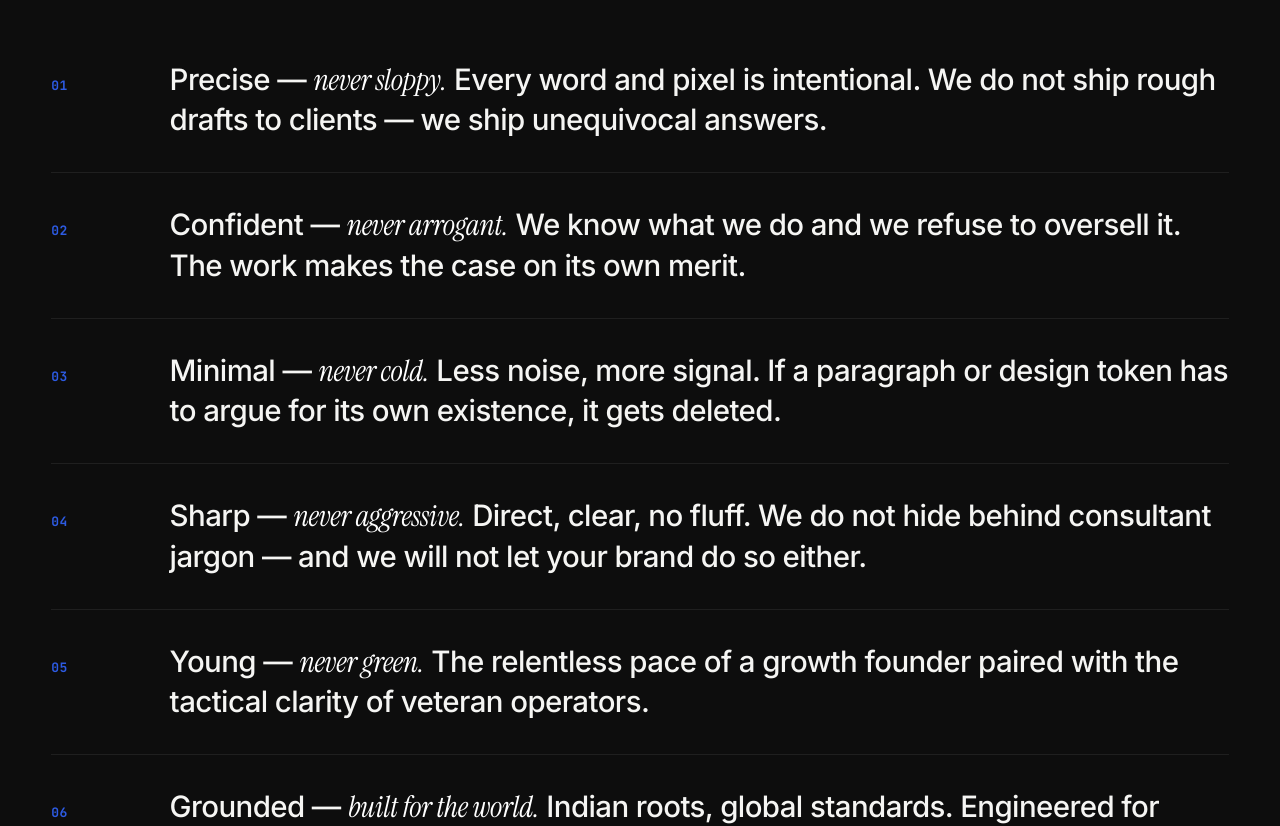
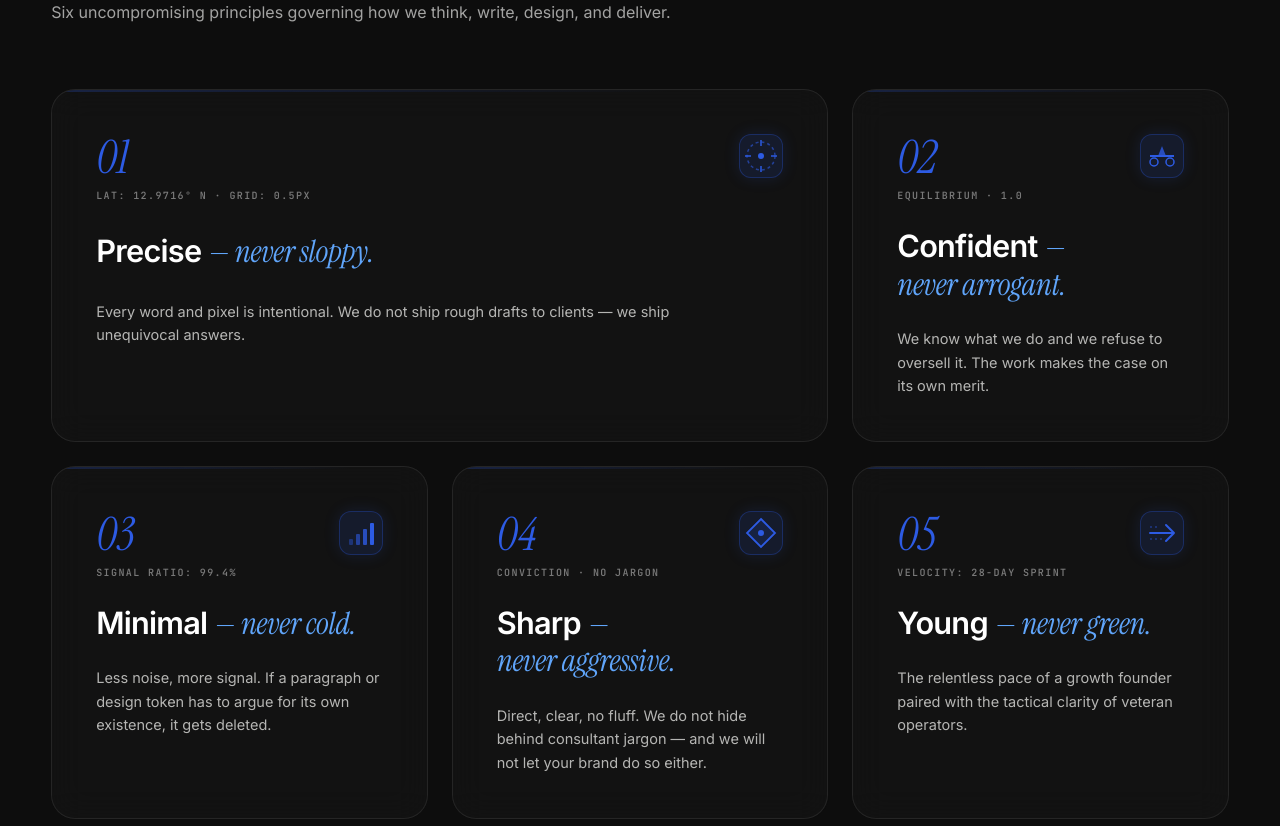
Before and after one commit to scream687/taksh-react, a Next.js app: page / in a window 1280 px wide. Shown: the part 2640-3466 px from the top of the page. Built offline with nearby package versions, Linux system fonts and the light colour scheme.

Commit message:
feat(manifesto): redesign manifesto into 6-card high-end editorial bento grid with cursor spotlight glow and bespoke micro-graphics

```diff
--- a/components/motion/SpotlightCard.tsx
+++ b/components/motion/SpotlightCard.tsx
@@ -1,54 +1,99 @@
 'use client';
 
-import React, { useRef, useCallback } from 'react';
-import { motion, HTMLMotionProps } from 'framer-motion';
+import React, { useRef, useState, useCallback } from 'react';
+import { motion } from 'framer-motion';
 
-export interface SpotlightCardProps extends HTMLMotionProps<'article'> {
+export interface SpotlightCardProps {
   children: React.ReactNode;
   className?: string;
   spotlightColor?: string;
-  spotlightRadius?: number;
+  spotlightSize?: number;
 }
 
-export function SpotlightCard({
+export const SpotlightCard: React.FC<SpotlightCardProps> = ({
   children,
   className = '',
-  spotlightColor = 'rgba(45, 91, 227, 0.15)',
-  spotlightRadius = 300,
-  ...props
-}: SpotlightCardProps) {
-  const cardRef = useRef<HTMLDivElement | null>(null);
+  spotlightColor = 'rgba(45, 91, 227, 0.16)',
+  spotlightSize = 350,
+}) => {
+  const cardRef = useRef<HTMLDivElement>(null);
+  const [mousePosition, setMousePosition] = useState({ x: -500, y: -500 });
+  const [isHovered, setIsHovered] = useState(false);
 
-  const handleMouseMove = useCallback(
-    (e: React.MouseEvent<HTMLDivElement>) => {
-      if (!cardRef.current) return;
-      const rect = cardRef.current.getBoundingClientRect();
-      const x = e.clientX - rect.left;
-      const y = e.clientY - rect.top;
-      cardRef.current.style.setProperty('--mouse-x', `${x}px`);
-      cardRef.current.style.setProperty('--mouse-y', `${y}px`);
-    },
-    []
-  );
+  const handleMouseMove = useCallback((e: React.MouseEvent<HTMLDivElement>) => {
+    if (!cardRef.current) return;
+    const rect = cardRef.current.getBoundingClientRect();
+    setMousePosition({
+      x: e.clientX - rect.left,
+      y: e.clientY - rect.top,
+    });
+  }, []);
+
+  const handleMouseEnter = useCallback(() => {
+    setIsHovered(true);
+  }, []);
+
+  const handleMouseLeave = useCallback(() => {
+    setIsHovered(false);
+    setMousePosition({ x: -500, y: -500 });
+  }, []);
 
   return (
-    <motion.article
-      {...props}
-      className={`team-card-shell ${className}`}
+    <motion.div
+      ref={cardRef}
       onMouseMove={handleMouseMove}
+      onMouseEnter={handleMouseEnter}
+      onMouseLeave={handleMouseLeave}
+      className={`spotlight-card ${className}`.trim()}
+      initial={{ opacity: 0, y: 20 }}
+      whileInView={{ opacity: 1, y: 0 }}
+      viewport={{ once: true, amount: 0.15 }}
+      transition={{ duration: 0.5, ease: [0.16, 1, 0.3, 1] }}
+      style={{
+        position: 'relative',
+        overflow: 'hidden',
+        background: 'rgba(255, 255, 255, 0.025)',
+        border: '1px solid rgba(255, 255, 255, 0.08)',
+        borderRadius: '24px',
+        backdropFilter: 'blur(16px)',
+        WebkitBackdropFilter: 'blur(16px)',
+        transition: 'border-color 0.3s ease, box-shadow 0.3s ease, transform 0.3s ease',
+      }}
     >
+      {/* Dynamic Cursor Spotlight Radial Glow */}
       <div
-        ref={cardRef}
-        className="team-card-core"
-        style={
-          {
-            '--spotlight-color': spotlightColor,
-            '--spotlight-radius': `${spotlightRadius}px`,
-          } as React.CSSProperties
-        }
-      >
+        style={{
+          position: 'absolute',
+          inset: 0,
+          pointerEvents: 'none',
+          opacity: isHovered ? 1 : 0,
+          transition: 'opacity 0.3s ease',
+          background: `radial-gradient(${spotlightSize}px circle at ${mousePosition.x}px ${mousePosition.y}px, ${spotlightColor}, transparent 80%)`,
+          zIndex: 1,
+        }}
+      />
+
+      {/* Top Hairline Accent */}
+      <div
+        style={{
+          position: 'absolute',
+          top: 0,
+          left: 0,
+          right: 0,
+          height: '2px',
+          background: 'linear-gradient(90deg, rgba(45, 91, 227, 0.6) 0%, transparent 80%)',
+          opacity: isHovered ? 1 : 0.4,
+          transition: 'opacity 0.3s ease',
+          zIndex: 2,
+        }}
+      />
+
+      {/* Card Content Container */}
+      <div style={{ position: 'relative', zIndex: 2, width: '100%', height: '100%' }}>
         {children}
       </div>
-    </motion.article>
+    </motion.div>
   );
-}
+};
+
+export default SpotlightCard;
--- a/components/sections/ManifestoSection.tsx
+++ b/components/sections/ManifestoSection.tsx
@@ -2,52 +2,141 @@
 
 import React from 'react';
 import { motion } from 'framer-motion';
-import { ScrollRevealSentence } from '@/components/motion/ScrollRevealText';
+import { SpotlightCard } from '@/components/motion/SpotlightCard';
 import { GradualBlur } from '@/components/motion/GradualBlur';
 
 const PRINCIPLES = [
   {
     num: '01',
-    lead: 'Precise —',
+    lead: 'Precise',
     italicText: 'never sloppy.',
-    rest: "Every word and pixel is intentional. We do not ship rough drafts to clients — we ship unequivocal answers.",
+    body: 'Every word and pixel is intentional. We do not ship rough drafts to clients — we ship unequivocal answers.',
+    tag: 'LAT: 12.9716° N · GRID: 0.5px',
+    graphicType: 'crosshair',
+    spanClass: 'manifesto-card--wide',
   },
   {
     num: '02',
-    lead: 'Confident —',
+    lead: 'Confident',
     italicText: 'never arrogant.',
-    rest: "We know what we do and we refuse to oversell it. The work makes the case on its own merit.",
+    body: 'We know what we do and we refuse to oversell it. The work makes the case on its own merit.',
+    tag: 'EQUILIBRIUM · 1.0',
+    graphicType: 'scale',
+    spanClass: '',
   },
   {
     num: '03',
-    lead: 'Minimal —',
+    lead: 'Minimal',
     italicText: 'never cold.',
-    rest: "Less noise, more signal. If a paragraph or design token has to argue for its own existence, it gets deleted.",
+    body: 'Less noise, more signal. If a paragraph or design token has to argue for its own existence, it gets deleted.',
+    tag: 'SIGNAL RATIO: 99.4%',
+    graphicType: 'signal',
+    spanClass: '',
   },
   {
     num: '04',
-    lead: 'Sharp —',
+    lead: 'Sharp',
     italicText: 'never aggressive.',
-    rest: "Direct, clear, no fluff. We do not hide behind consultant jargon — and we will not let your brand do so either.",
+    body: 'Direct, clear, no fluff. We do not hide behind consultant jargon — and we will not let your brand do so either.',
+    tag: 'CONVICTION · NO JARGON',
+    graphicType: 'diamond',
+    spanClass: '',
   },
   {
     num: '05',
-    lead: 'Young —',
+    lead: 'Young',
     italicText: 'never green.',
-    rest: "The relentless pace of a growth founder paired with the tactical clarity of veteran operators.",
+    body: 'The relentless pace of a growth founder paired with the tactical clarity of veteran operators.',
+    tag: 'VELOCITY: 28-DAY SPRINT',
+    graphicType: 'velocity',
+    spanClass: '',
   },
   {
     num: '06',
-    lead: 'Grounded —',
+    lead: 'Grounded',
     italicText: 'built for the world.',
-    rest: 'Indian roots, global standards. Engineered for growth-stage businesses competing at international scale.',
+    body: 'Indian roots, global standards. Engineered for growth-stage businesses competing at international scale.',
+    tag: 'BLR · SFO · NYC · LON',
+    graphicType: 'globe',
+    spanClass: 'manifesto-card--wide',
   },
 ];
 
+function RenderMicroGraphic({ type }: { type: string }) {
+  if (type === 'crosshair') {
+    return (
+      <div className="manifesto-graphic">
+        <svg width="36" height="36" viewBox="0 0 36 36" fill="none">
+          <circle cx="18" cy="18" r="14" stroke="#2D5BE3" strokeWidth="1.5" strokeDasharray="3 3" opacity="0.6" />
+          <circle cx="18" cy="18" r="3" fill="#2D5BE3" />
+          <line x1="18" y1="2" x2="18" y2="8" stroke="#2D5BE3" strokeWidth="1.5" />
+          <line x1="18" y1="28" x2="18" y2="34" stroke="#2D5BE3" strokeWidth="1.5" />
+          <line x1="2" y1="18" x2="8" y2="18" stroke="#2D5BE3" strokeWidth="1.5" />
+          <line x1="28" y1="18" x2="34" y2="18" stroke="#2D5BE3" strokeWidth="1.5" />
+        </svg>
+      </div>
+    );
+  }
+  if (type === 'scale') {
+    return (
+      <div className="manifesto-graphic">
+        <svg width="36" height="36" viewBox="0 0 36 36" fill="none">
+          <line x1="6" y1="18" x2="30" y2="18" stroke="#2D5BE3" strokeWidth="2" />
+          <polygon points="18,8 22,18 14,18" fill="#2D5BE3" opacity="0.8" />
+          <circle cx="10" cy="24" r="4" stroke="#2D5BE3" strokeWidth="1.5" />
+          <circle cx="26" cy="24" r="4" stroke="#2D5BE3" strokeWidth="1.5" />
+        </svg>
+      </div>
+    );
+  }
+  if (type === 'signal') {
+    return (
+      <div className="manifesto-graphic">
+        <svg width="36" height="36" viewBox="0 0 36 36" fill="none">
+          <rect x="6" y="24" width="4" height="6" rx="1" fill="#2D5BE3" opacity="0.4" />
+          <rect x="13" y="19" width="4" height="11" rx="1" fill="#2D5BE3" opacity="0.6" />
+          <rect x="20" y="14" width="4" height="16" rx="1" fill="#2D5BE3" opacity="0.8" />
+          <rect x="27" y="8" width="4" height="22" rx="1" fill="#2D5BE3" />
+        </svg>
+      </div>
+    );
+  }
+  if (type === 'diamond') {
+    return (
+      <div className="manifesto-graphic">
+        <svg width="36" height="36" viewBox="0 0 36 36" fill="none">
+          <polygon points="18,4 32,18 18,32 4,18" stroke="#2D5BE3" strokeWidth="1.8" fill="rgba(45, 91, 227, 0.12)" />
+          <circle cx="18" cy="18" r="3" fill="#2D5BE3" />
+        </svg>
+      </div>
+    );
+  }
+  if (type === 'velocity') {
+    return (
+      <div className="manifesto-graphic">
+        <svg width="36" height="36" viewBox="0 0 36 36" fill="none">
+          <path d="M6 18H30M30 18L22 10M30 18L22 26" stroke="#2D5BE3" strokeWidth="2" strokeLinecap="round" strokeLinejoin="round" />
+          <line x1="6" y1="12" x2="16" y2="12" stroke="#2D5BE3" strokeWidth="1.5" strokeDasharray="2 3" opacity="0.5" />
+          <line x1="6" y1="24" x2="20" y2="24" stroke="#2D5BE3" strokeWidth="1.5" strokeDasharray="2 3" opacity="0.5" />
+        </svg>
+      </div>
+    );
+  }
+  return (
+    <div className="manifesto-graphic">
+      <svg width="36" height="36" viewBox="0 0 36 36" fill="none">
+        <circle cx="18" cy="18" r="14" stroke="#2D5BE3" strokeWidth="1.8" />
+        <ellipse cx="18" cy="18" rx="7" ry="14" stroke="#2D5BE3" strokeWidth="1.2" strokeDasharray="2 2" />
+        <line x1="4" y1="18" x2="32" y2="18" stroke="#2D5BE3" strokeWidth="1.4" />
+      </svg>
+    </div>
+  );
+}
+
 export function ManifestoSection() {
   return (
-    <section className="section section--void" id="manifesto" style={{ position: 'relative' }}>
-      {/* Top & Bottom Gradual Scroll Blur */}
+    <section className="section section--void manifesto-section" id="manifesto" style={{ position: 'relative' }}>
+      {/* Top & Bottom Optical Gradual Blur */}
       <GradualBlur position="both" height="60px" strength={8} />
 
       <div className="container" style={{ position: 'relative', zIndex: 2 }}>
@@ -59,25 +148,66 @@ export function ManifestoSection() {
           viewport={{ once: true, amount: 0.2 }}
           transition={{ duration: 0.55, ease: [0.16, 1, 0.3, 1] }}
         >
-          <span className="label label--paper">Manifesto · 01</span>
-          <h2 className="section__title">
+          <span className="label label--paper">Manifesto · 06</span>
+          <h2 className="section__title" style={{ color: '#F5F5F3' }}>
             The brand is not a veneer.
             <br />
-            It is the <em>operating system.</em>
+            It is the <em style={{ color: '#60A5FA' }}>operating system.</em>
           </h2>
+          <p
+            style={{
+              fontSize: 'clamp(16px, 1.2vw, 19px)',
+              color: 'rgba(245, 245, 243, 0.65)',
+              maxWidth: '640px',
+              lineHeight: '1.6',
+              margin: '12px 0 0 0',
+            }}
+          >
+            Six uncompromising principles governing how we think, write, design, and deliver.
+          </p>
         </motion.div>
 
-        {/* Kinetic Scroll-Revealed Principles */}
-        <div style={{ marginTop: '32px' }}>
+        {/* 6-Card High-End Bento Grid */}
+        <div className="manifesto-bento-grid">
           {PRINCIPLES.map((item) => (
-            <ScrollRevealSentence
+            <SpotlightCard
               key={item.num}
-              num={item.num}
-              lead={item.lead}
-              italicText={item.italicText}
-              rest={item.rest}
-            />
+              className={`manifesto-bento-card ${item.spanClass}`}
+              spotlightColor="rgba(45, 91, 227, 0.18)"
+            >
+              <div className="manifesto-card__body">
+                {/* Card Top: Number, Tag & Micro-Graphic */}
+                <div className="manifesto-card__header">
+                  <div className="manifesto-card__num-wrap">
+                    <span className="manifesto-card__num">{item.num}</span>
+                    <span className="manifesto-card__tag">{item.tag}</span>
+                  </div>
+                  <RenderMicroGraphic type={item.graphicType} />
+                </div>
+
+                {/* Card Center: Lead & Italic Heading */}
+                <div className="manifesto-card__title-wrap">
+                  <h3 className="manifesto-card__lead">
+                    {item.lead}{' '}
+                    <span className="manifesto-card__italic">&mdash; {item.italicText}</span>
+                  </h3>
+                </div>
+
+                {/* Card Bottom: Body Statement */}
+                <p className="manifesto-card__text">
+                  {item.body}
+                </p>
+              </div>
+            </SpotlightCard>
           ))}
+        </div>
+
+        {/* Studio Doctrine Guarantee Pill */}
+        <div className="manifesto-footer-note">
+          <div className="proc-mono__footer-pill">
+            <span className="proc-mono__footer-dot" />
+            <span>UNCOMPROMISING COMMERCIAL RIGOR · PRODUCTION FIGMA DELIVERABLES · FIXED 28-DAY SPRINT</span>
+          </div>
         </div>
       </div>
     </section>
--- a/public/site.css
+++ b/public/site.css
@@ -612,51 +612,142 @@ p {
   display: inline;
 }
 
-/* ── Manifesto principles ─────────────────────────────────── */
-.principles {
+/* ── Manifesto Bento Grid ─────────────────────────────────── */
+.manifesto-section {
+  background: var(--void, #0D0D0D);
+  padding: clamp(96px, 10vw, 140px) 0;
+}
+
+.manifesto-bento-grid {
   display: grid;
   grid-template-columns: repeat(3, 1fr);
-  border-top: 1px solid var(--border-dark);
-  border-left: 1px solid var(--border-dark);
-}
-
-.section--void .principles {
-  border-color: var(--border-dark);
-}
-
-.principle {
-  padding: 40px 36px 44px;
-  border-right: 1px solid var(--border-dark);
-  border-bottom: 1px solid var(--border-dark);
+  gap: 24px;
+  margin-top: 48px;
+  margin-bottom: 40px;
+}
+
+.manifesto-card--wide {
+  grid-column: span 2;
+}
+
+.manifesto-bento-card {
+  width: 100%;
+  height: 100%;
+}
+
+.manifesto-card__body {
+  padding: clamp(32px, 3.8vw, 44px);
   display: flex;
   flex-direction: column;
-  min-height: 280px;
-  position: relative;
-}
-
-.principle__num {
-  font-size: 12px;
-  letter-spacing: 0.2em;
-  color: rgba(245, 245, 243, 0.5);
-  font-variant-numeric: tabular-nums;
-  font-weight: 500;
-  margin-bottom: 32px;
-}
-
-.principle__name {
-  font-size: clamp(28px, 2.8vw, 44px);
+  justify-content: space-between;
+  min-height: 300px;
+  gap: 24px;
+  box-sizing: border-box;
+}
+
+.manifesto-card__header {
+  display: flex;
+  justify-content: space-between;
+  align-items: flex-start;
+}
+
+.manifesto-card__num-wrap {
+  display: flex;
+  flex-direction: column;
+  gap: 4px;
+}
+
+.manifesto-card__num {
+  font-family: 'Instrument Serif', Georgia, serif;
+  font-style: italic;
+  font-size: clamp(34px, 3.8vw, 46px);
+  color: var(--blue, #2D5BE3);
+  line-height: 1;
+}
+
+.manifesto-card__tag {
+  font-family: 'JetBrains Mono', monospace, sans-serif;
+  font-size: 10px;
   font-weight: 600;
-  letter-spacing: -0.02em;
-  margin-bottom: 14px;
-}
-
-.principle__not {
-  font-size: 11px;
-  letter-spacing: 0.2em;
+  letter-spacing: 0.14em;
   text-transform: uppercase;
-  color: var(--blue-on-dark);
+  color: rgba(245, 245, 243, 0.45);
+  margin-top: 4px;
+}
+
+.manifesto-graphic {
+  width: 44px;
+  height: 44px;
+  border-radius: 12px;
+  background: rgba(45, 91, 227, 0.12);
+  border: 1px solid rgba(45, 91, 227, 0.3);
+  display: flex;
+  align-items: center;
+  justify-content: center;
+  color: var(--blue, #2D5BE3);
+  flex-shrink: 0;
+  box-shadow: 0 0 16px rgba(45, 91, 227, 0.15);
+}
+
+.manifesto-card__title-wrap {
+  margin: auto 0;
+}
+
+.manifesto-card__lead {
+  font-size: clamp(24px, 2.4vw, 34px);
   font-weight: 600;
-  margin-bottom: 18px;
+  color: #FFFFFF;
+  letter-spacing: -0.025em;
+  line-height: 1.2;
+  margin: 0;
+}
+
+.manifesto-card__italic {
+  font-family: 'Instrument Serif', Georgia, serif;
+  font-style: italic;
+  font-weight: 400;
+  color: #60A5FA;
+  letter-spacing: -0.01em;
+}
+
+.manifesto-card__text {
+  font-size: clamp(14.5px, 1.1vw, 16px);
+  line-height: 1.6;
+  color: rgba(245, 245, 243, 0.72);
+  margin: 0;
+  max-width: 580px;
+}
+
+.manifesto-footer-note {
+  display: flex;
+  justify-content: center;
+  margin-top: 48px;
+}
+
+@media (max-width: 1024px) {
+  .manifesto-bento-grid {
+    grid-template-columns: repeat(2, 1fr);
+  }
+
+  .manifesto-card--wide {
+    grid-column: span 2;
+  }
+}
+
+@media (max-width: 680px) {
+  .manifesto-bento-grid {
+    grid-template-columns: 1fr;
+    gap: 16px;
+  }
+
+  .manifesto-card--wide {
+    grid-column: span 1;
+  }
+
+  .manifesto-card__body {
+    padding: 24px 20px;
+    min-height: auto;
+  }
 }
 
 .principle__desc {
```
